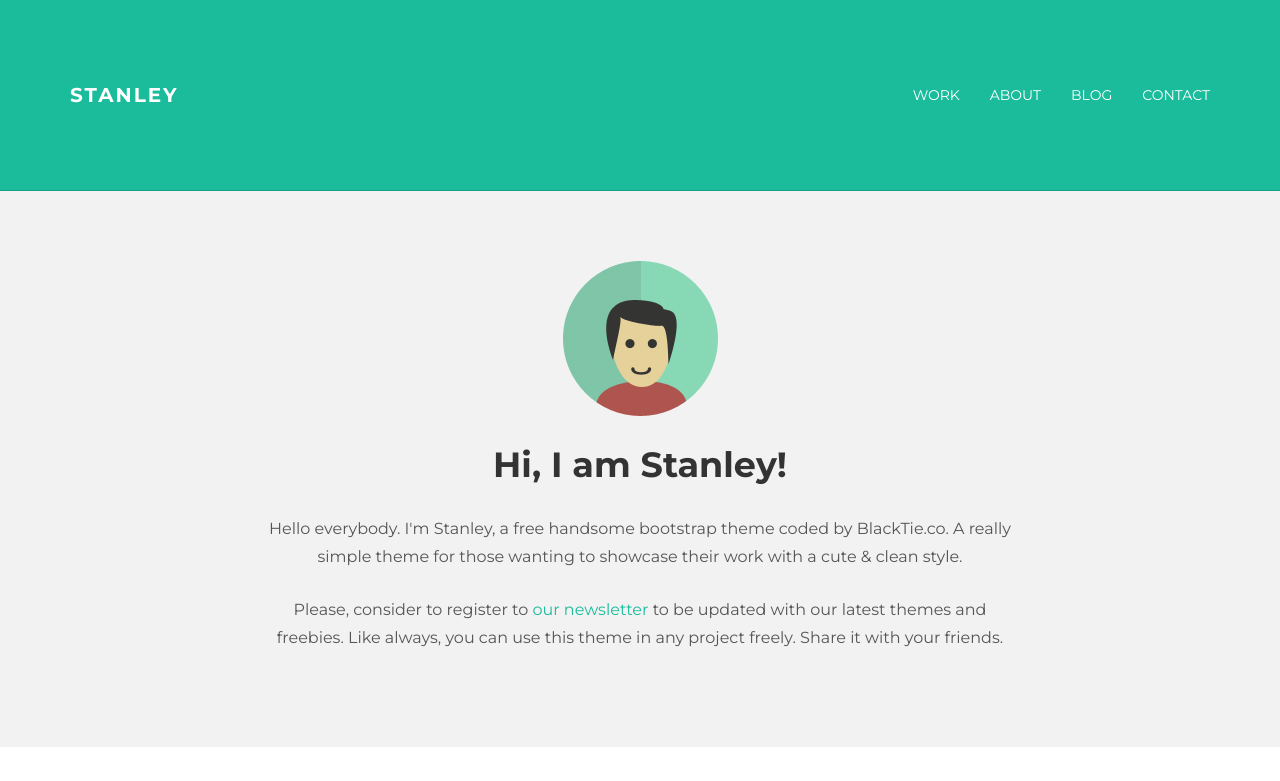
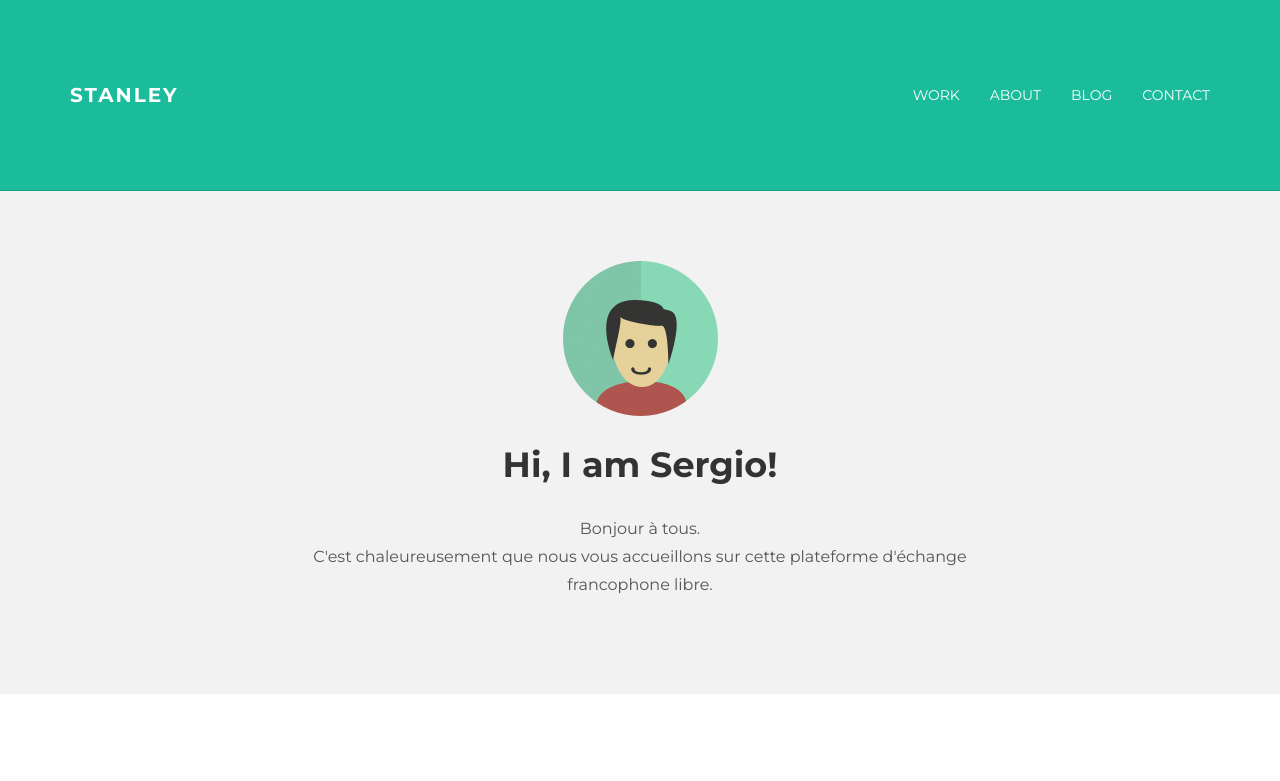
Before and after one commit to 3spadon/projet, a plain HTML site: page index.html in a window 1280 px wide. Shown: the top 781 px of the page. Drawn offline with nearby package versions, Linux system fonts and the light colour scheme.

Commit message:
Update index.html

```diff
--- a/index.html
+++ b/index.html
@@ -58,9 +58,8 @@
 			<div class="row">
 				<div class="col-lg-8 col-lg-offset-2 centered">
 					<img src="assets/img/user.png" alt="Stanley">
-					<h1>Hi, I am Stanley!</h1>
-					<p>Hello everybody. I'm Stanley, a free handsome bootstrap theme coded by BlackTie.co. A really simple theme for those wanting to showcase their work with a cute & clean style.</p>
-					<p>Please, consider to register to <a href="http://eepurl.com/IcgkX">our newsletter</a> to be updated with our latest themes and freebies. Like always, you can use this theme in any project freely. Share it with your friends.</p>
+					<h1>Hi, I am Sergio!</h1>
+					<p>Bonjour à tous. <br> C'est chaleureusement que nous vous accueillons sur cette plateforme d'échange francophone libre.</p>
 
 				</div><!-- /col-lg-8 -->
 			</div><!-- /row -->
```
